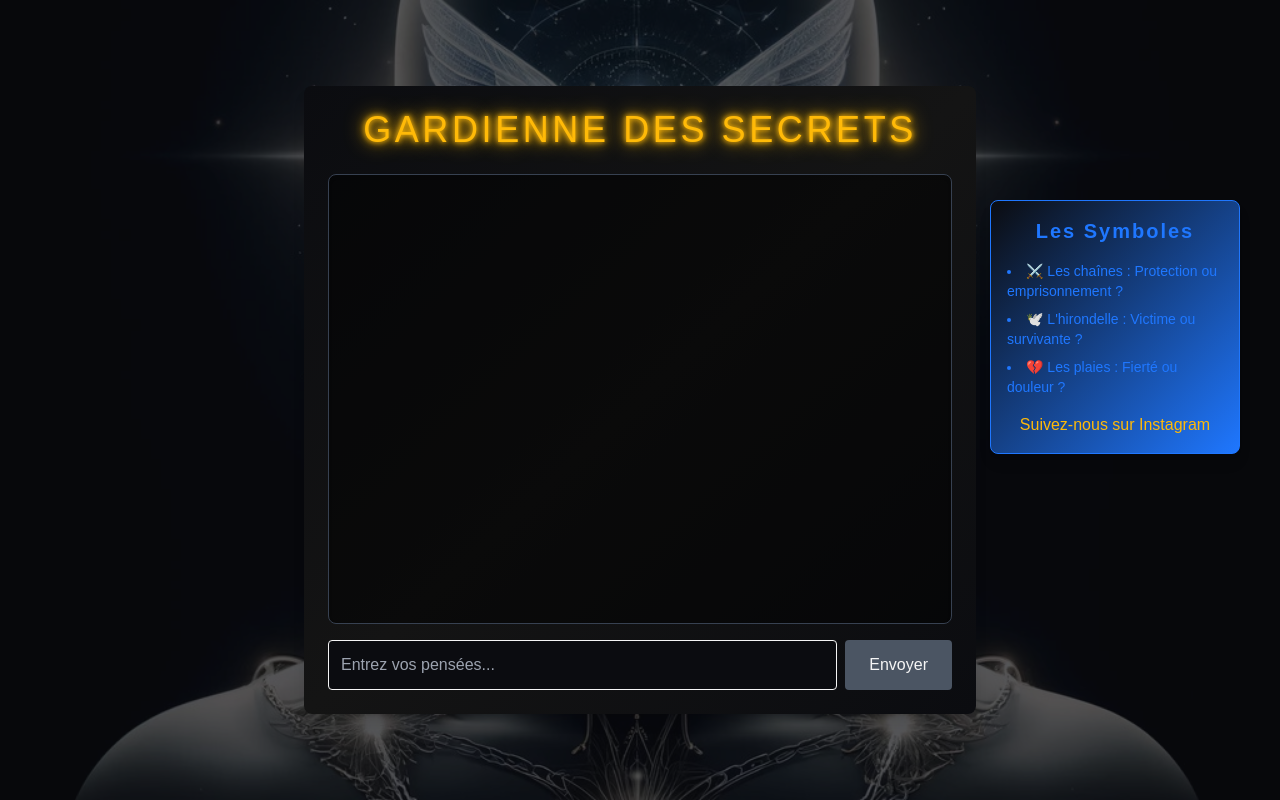
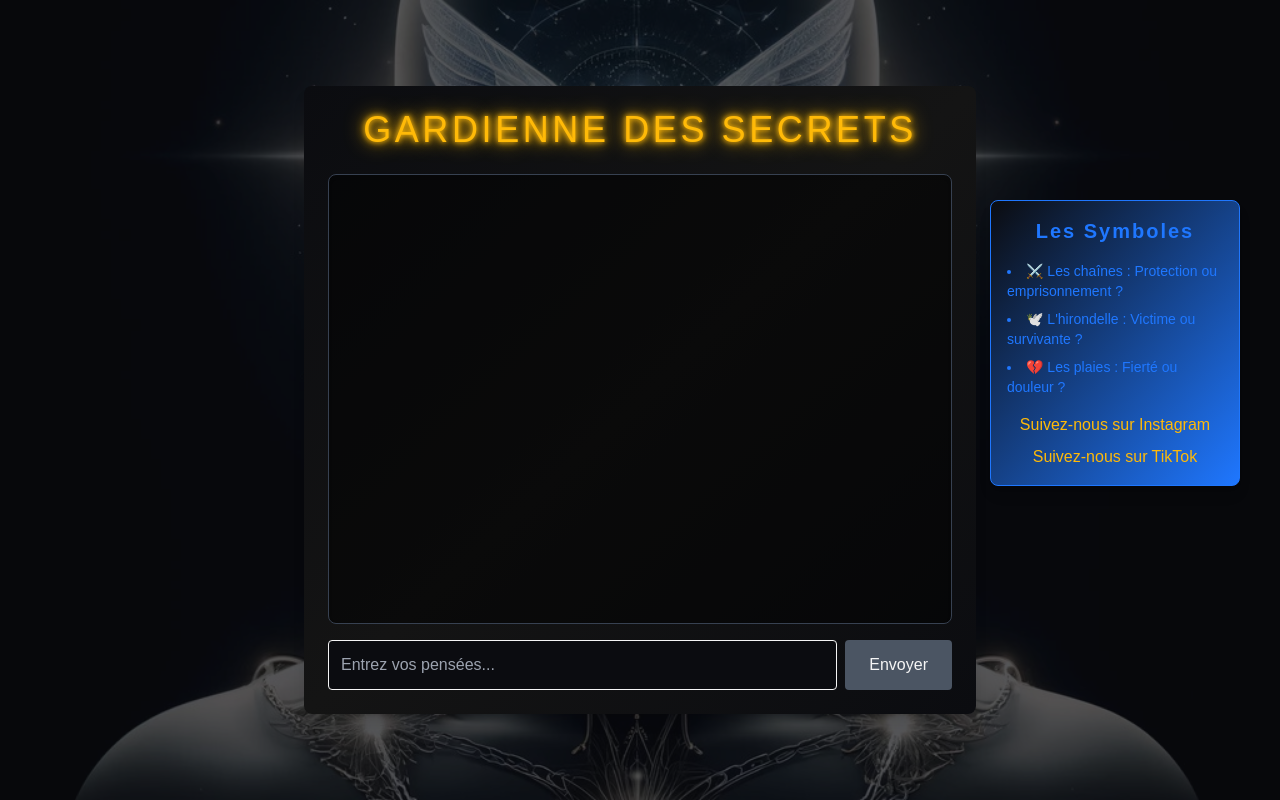
Before and after one commit to lucienleseigle/digitalemotions, a Next.js app: page / in a window 1280 px wide. Built offline with nearby package versions, Linux system fonts and the light colour scheme.

Commit message:
add tiktok link

```diff
--- a/pages/index.js
+++ b/pages/index.js
@@ -161,6 +161,17 @@ export default function Home() {
             Suivez-nous sur Instagram
           </a>
         </div>
+        {/* Ajout du lien TikTok */}
+        <div className="mt-2 text-center">
+          <a
+            href="https://www.tiktok.com/@amadeusdigitalcreations?lang=fr"
+            target="_blank"
+            rel="noopener noreferrer"
+            className="text-mysticYellow hover:text-accentRed transition-colors"
+          >
+            Suivez-nous sur TikTok
+          </a>
+        </div>
       </div>
     </div>
   );
```
